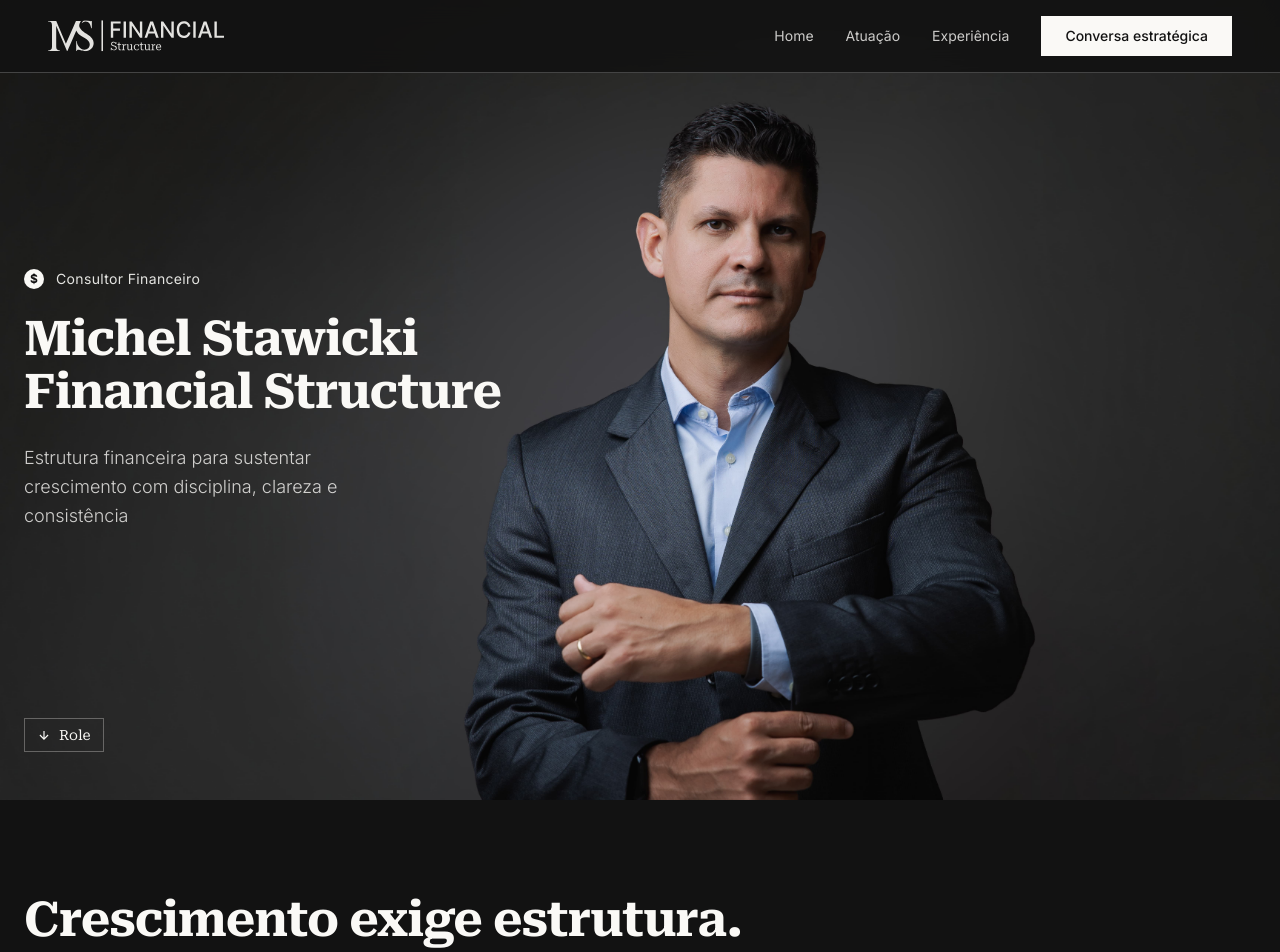
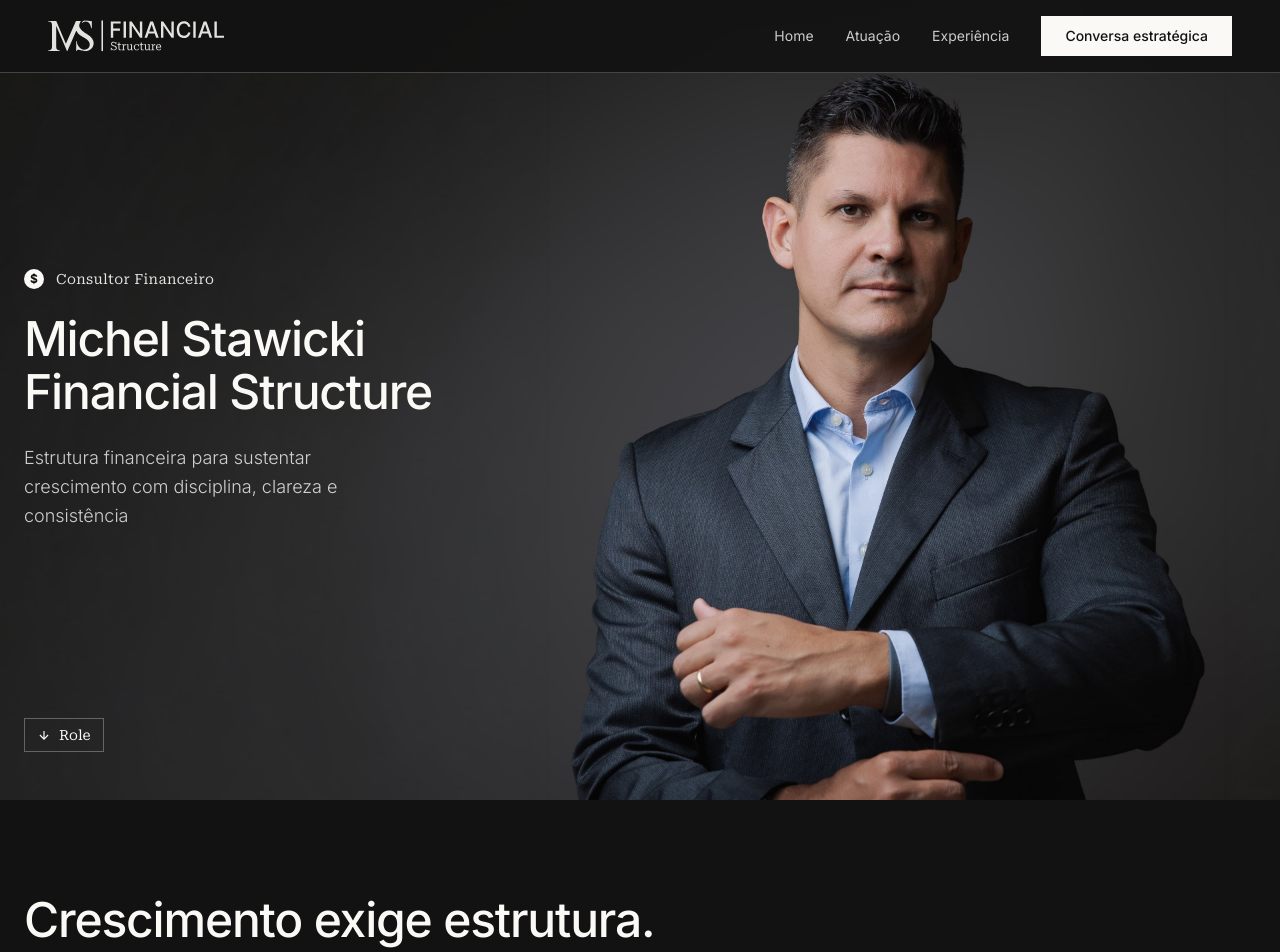
Before and after one commit to Bryanninja/michel-stawicki-web, a Next.js app: page / in a window 1280 px wide. Shown: the top 952 px of the page. Built offline with nearby package versions, Linux system fonts and the light colour scheme.

Commit message:
feat: font style has been changed

```diff
--- a/app/components/Crescimento.tsx
+++ b/app/components/Crescimento.tsx
@@ -4,7 +4,7 @@ export default function Crescimento() {
       <div className="max-w-[1440px] mx-auto px-6">
         {/* Cabeçalho da Seção */}
         <div className="mb-16 max-w-3xl">
-          <h2 className="font-serif font-bold text-4xl md:text-5xl text-brand-white mb-6 tracking-tight">
+          <h2 className="font-sans font-medium text-4xl md:text-5xl text-brand-white mb-6 tracking-tight">
             Crescimento exige estrutura.
           </h2>
           <p className="font-sans text-lg text-brand-white/70 leading-relaxed font-light">
--- a/app/components/Hero.tsx
+++ b/app/components/Hero.tsx
@@ -6,7 +6,7 @@ export default function Hero() {
         <img
           src="/hero-michel.jpg"
           alt="Michel Stawicki Consultor Financeiro"
-          className="w-full h-full object-cover object-bottom md:object-[75%_top] "
+          className="w-full h-full object-cover object-[75%_top] md:object-[75%_top] "
         />
         {/* Máscara leve para garantir leitura no mobile caso a foto corte diferente */}
         <div className="absolute inset-0 bg-black/30 md:bg-transparent"></div>
@@ -23,13 +23,13 @@ export default function Hero() {
             <div className="bg-brand-white text-brand-black rounded-full w-5 h-5 flex items-center justify-center text-xs font-bold font-sans">
               $
             </div>
-            <span className="font-sans text-brand-white/90 text-sm tracking-wide">
+            <span className="font-serif text-brand-white/90 text-sm tracking-wide">
               Consultor Financeiro
             </span>
           </div>
 
           {/* Título - Roboto Serif Bold */}
-          <h1 className="font-serif font-bold text-3xl md:text-5xl leading-[1.1] text-brand-white mb-6 tracking-tight">
+          <h1 className="font-sans font-medium text-3xl md:text-5xl leading-[1.1] text-brand-white mb-6 tracking-tight">
             Michel Stawicki
             <br />
             Financial Structure
```
Also changed, not shown: public/hero-michel.jpg.
